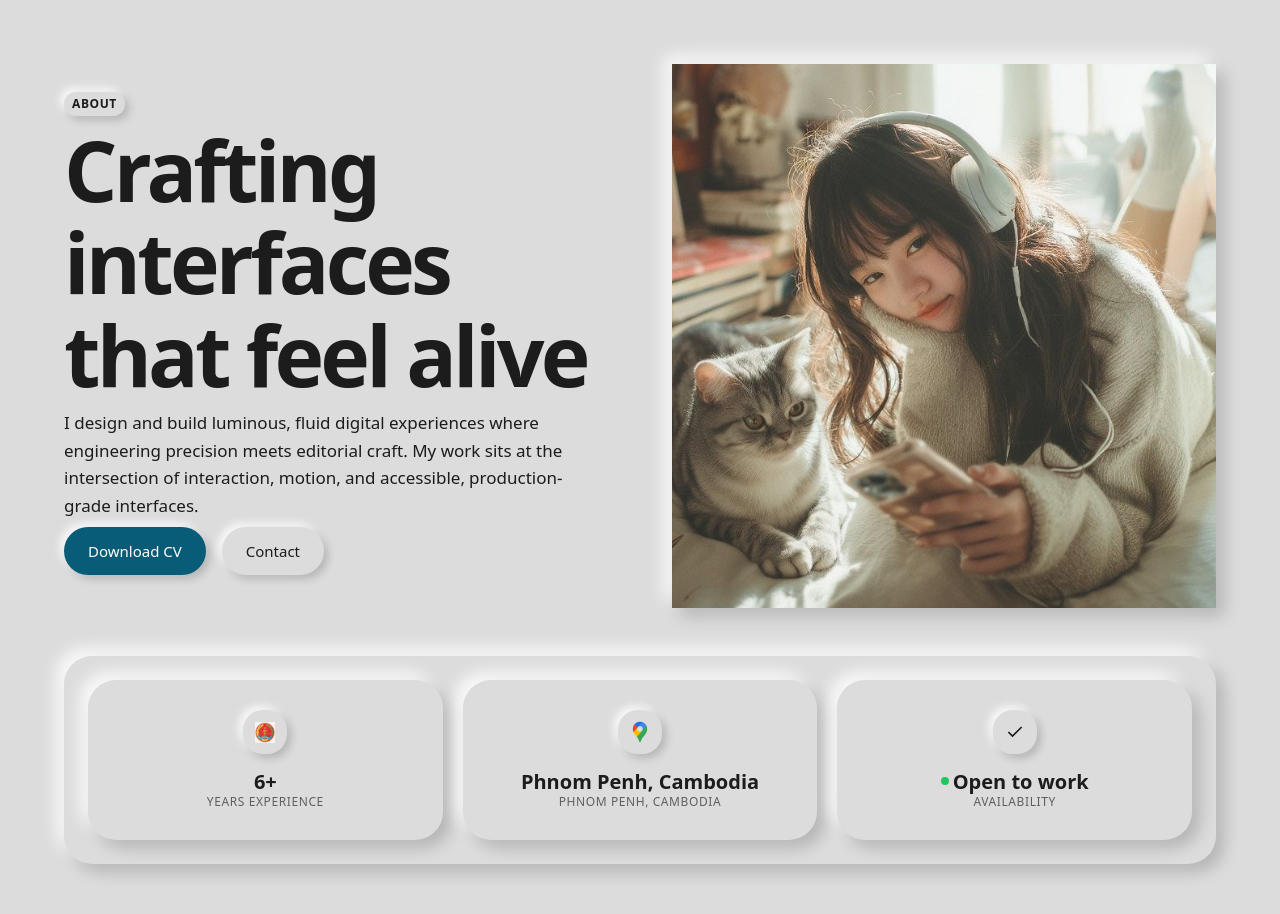
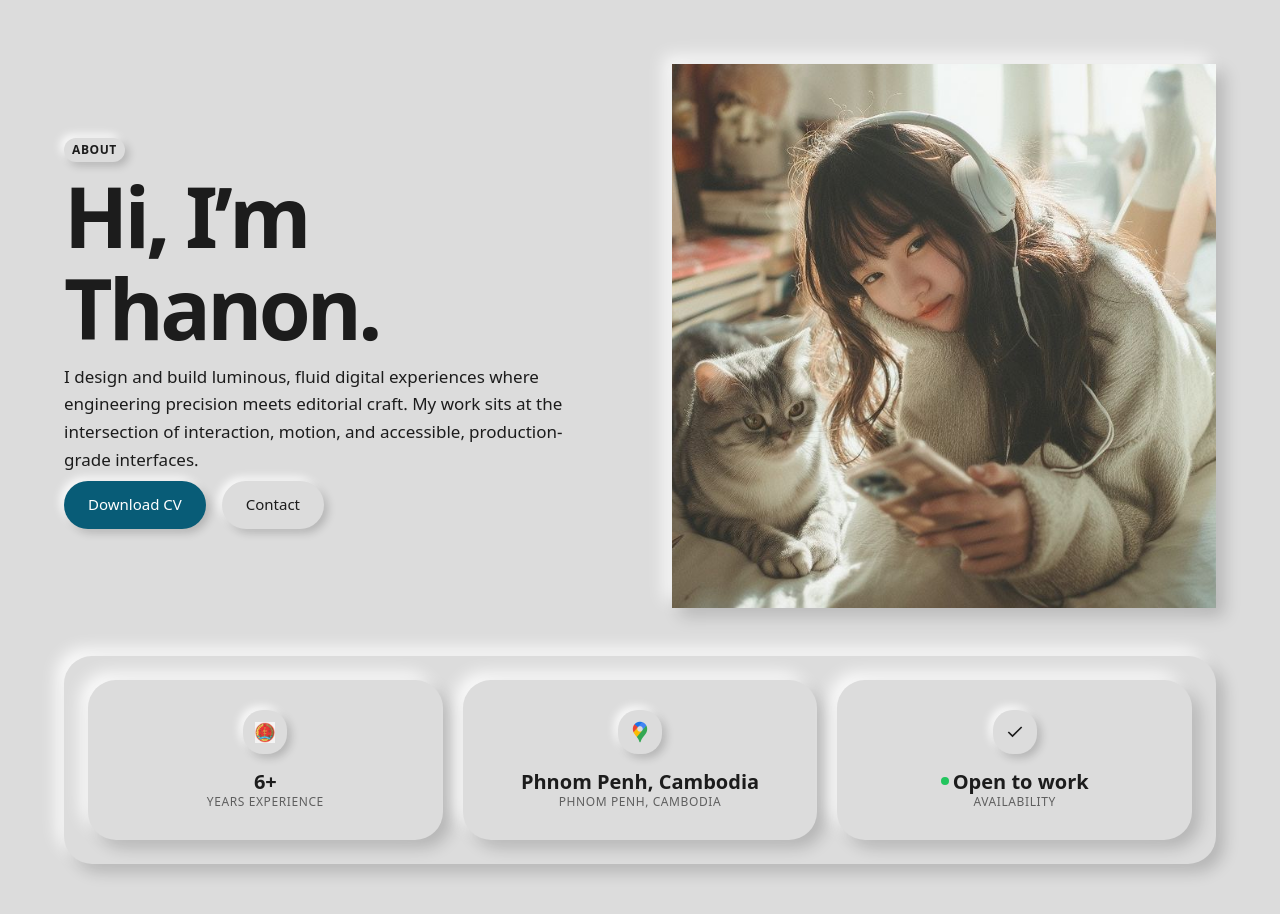
Before and after one commit to yornthanon/myportfolio, a React (Vite) app: page / in a window 1280 px wide. Shown: the part 880-1794 px from the top of the page. Built offline with nearby package versions, Linux system fonts and the light colour scheme.

Commit message:
Update About heading

```diff
--- a/src/data/i18n/en.ts
+++ b/src/data/i18n/en.ts
@@ -4,7 +4,7 @@ export const en: I18nStrings = {
   nav: { home: "Home", about: "About", education: "Education", skills: "Skills", work: "Work", services: "Services", contact: "Contact", hireMe: "Hire me" },
   hero: { openToWork: "Open to work", location: "Phnom Penh, Cambodia", downloadCv: "Download CV", scroll: "Scroll" },
   sections: {
-    about: { label: "About", title: "Crafting interfaces that feel alive" },
+    about: { label: "About", title: "Hi, I’m Thanon." },
     education: { label: "Education", title: "Education & certifications", stats: { schools: "schools", certifications: "certifications", and: "·" }, levels: { university: "University", high: "High school", lower: "Lower secondary", primary: "Primary school", course: "Courses", certificate: "Certificates", other: "Other" } },
     skills: { label: "Skills", title: "Technologies", levels: { advanced: "Advanced", intermediate: "Intermediate", learning: "Learning" } },
     backend: { label: "Backend", title: "Backend Technologies" },
```
